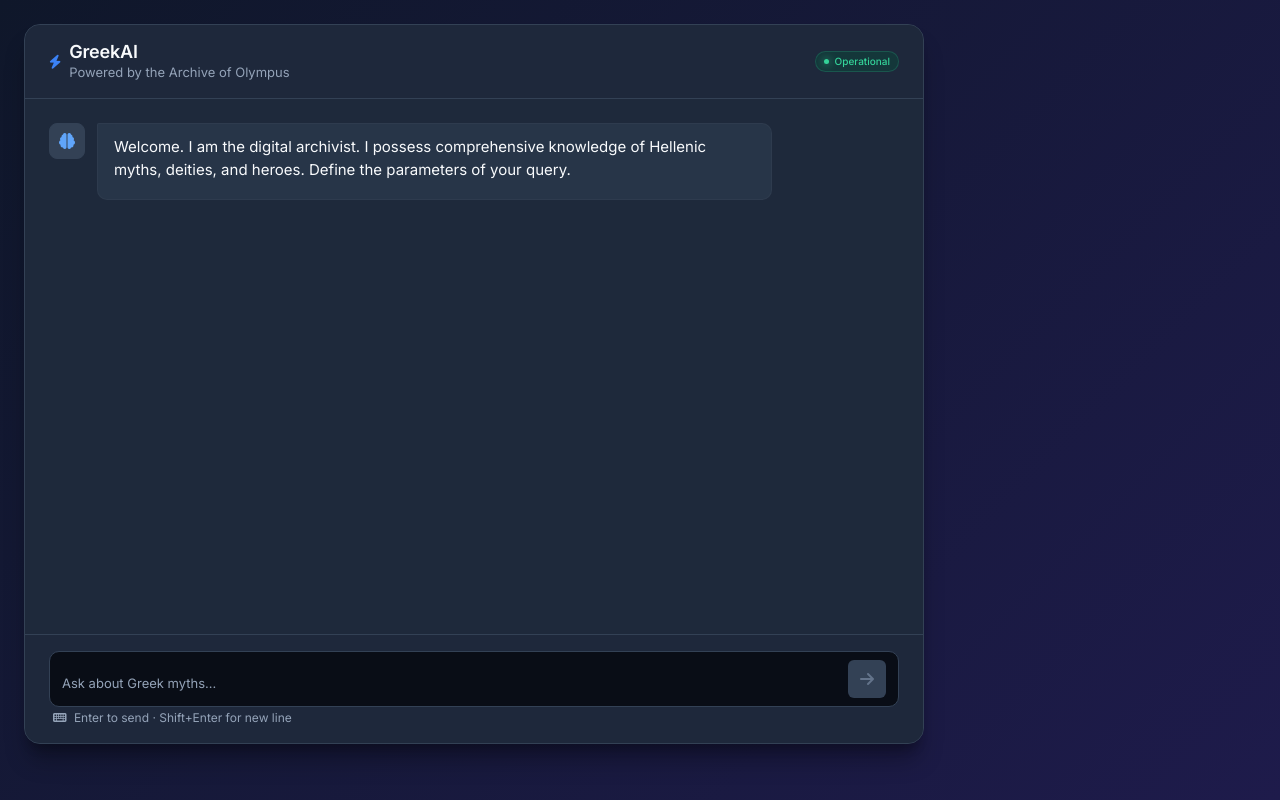
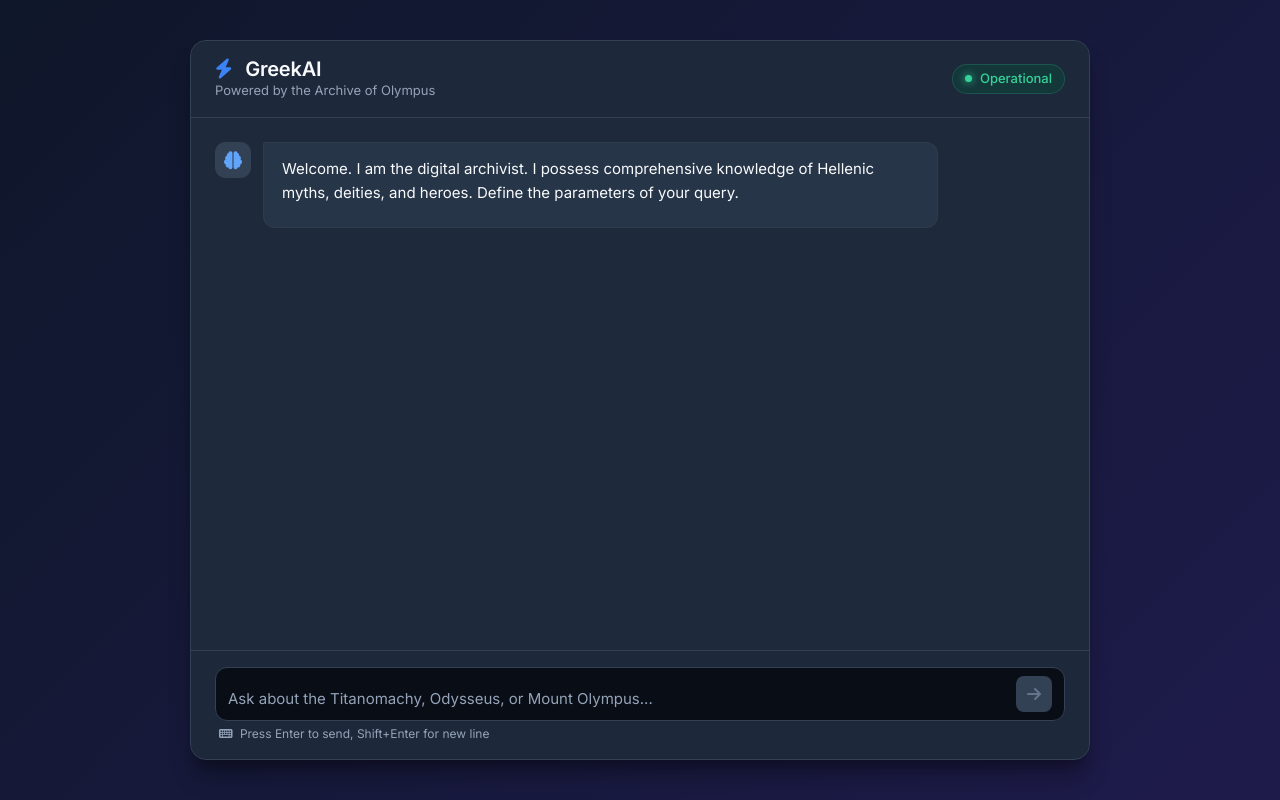
Before and after one commit to lolrew/greekai-chatbot, a Flask app: page / in a window 1280 px wide. Run offline with Flask 3, Linux system fonts and the light colour scheme.

Commit message:
backtrack

```diff
--- a/templates/index.html
+++ b/templates/index.html
@@ -2,17 +2,11 @@
 <html lang="en">
   <head>
     <meta charset="UTF-8" />
-    <meta
-      name="viewport"
-      content="width=device-width, initial-scale=1.0, maximum-scale=1.0, user-scalable=no"
-    />
+    <meta name="viewport" content="width=device-width, initial-scale=1.0" />
     <title>GreekAI | Enterprise AI</title>
 
     <!-- Bootstrap 5 -->
-    <link
-      href="https://cdn.jsdelivr.net/npm/bootstrap@5.3.0/dist/css/bootstrap.min.css"
-      rel="stylesheet"
-    />
+    <link href="https://cdn.jsdelivr.net/npm/bootstrap@5.3.0/dist/css/bootstrap.min.css" rel="stylesheet">
 
     <!-- Google Fonts: Inter -->
     <link rel="preconnect" href="https://fonts.googleapis.com" />
@@ -23,10 +17,7 @@
     />
 
     <!-- Font Awesome -->
-    <link
-      rel="stylesheet"
-      href="https://cdnjs.cloudflare.com/ajax/libs/font-awesome/6.4.0/css/all.min.css"
-    />
+    <link rel="stylesheet" href="https://cdnjs.cloudflare.com/ajax/libs/font-awesome/6.4.0/css/all.min.css">
 
     <style>
       :root {
@@ -51,105 +42,88 @@
         padding: 0;
       }
 
-      html,
-      body {
-        height: 100%;
-        overflow: hidden;
-      }
-
       body {
         font-family: var(--font-family);
-        background: linear-gradient(
-          135deg,
-          var(--bg-app-1) 0%,
-          var(--bg-app-2) 100%
-        );
+        background: linear-gradient(135deg, var(--bg-app-1) 0%, var(--bg-app-2) 100%);
         color: var(--text-primary);
-        padding: 0;
+        height: 100vh;
+        display: flex;
+        justify-content: center;
+        align-items: center;
+        padding: 1.5rem;
         margin: 0;
-        height: 100vh;
-        height: 100dvh; /* Dynamic viewport height for mobile */
       }
 
       .app-layout {
         width: 100%;
-        height: 100vh;
-        height: 100dvh;
+        max-width: 900px;
+        height: 90vh;
         background-color: var(--bg-chat);
-        border: none;
-        border-radius: 0;
-        box-shadow: none;
+        border: 1px solid var(--border-color);
+        border-radius: 16px;
+        box-shadow: 0 20px 25px -5px rgba(0, 0, 0, 0.3), 0 10px 10px -5px rgba(0, 0, 0, 0.2);
         overflow: hidden;
         display: flex;
         flex-direction: column;
-        max-width: 100%;
       }
 
-      /* Header - Compact for Mobile */
+      /* Header */
       .app-header {
         background-color: rgba(30, 41, 59, 0.7);
         border-bottom: 1px solid var(--border-color);
-        padding: 0.5rem 0.75rem;
+        padding: 1rem 1.5rem;
         flex-shrink: 0;
-        min-height: 52px;
       }
 
       .header-title {
-        font-size: 1rem;
+        font-size: 1.25rem;
         font-weight: 600;
         color: var(--text-primary);
         letter-spacing: -0.01em;
-        margin: 0;
-      }
-
-      .header-title i {
-        font-size: 0.875rem;
       }
 
       .header-subtitle {
-        font-size: 0.625rem;
+        font-size: 0.813rem;
         color: var(--text-secondary);
         margin: 0;
-        display: none; /* Hidden on mobile to save space */
       }
 
       .status-indicator {
         display: inline-flex;
         align-items: center;
-        gap: 0.35rem;
-        font-size: 0.625rem;
+        gap: 0.5rem;
+        font-size: 0.813rem;
         color: #34d399;
         background-color: rgba(6, 78, 59, 0.4);
         border: 1px solid rgba(52, 211, 153, 0.2);
-        padding: 0.15rem 0.5rem;
+        padding: 0.25rem 0.75rem;
         border-radius: 9999px;
         font-weight: 500;
       }
 
       .status-dot {
-        height: 5px;
-        width: 5px;
+        height: 7px;
+        width: 7px;
         background-color: #34d399;
         border-radius: 50%;
         display: inline-block;
         box-shadow: 0 0 8px #34d399;
       }
 
-      /* Chat Messages - Takes remaining space */
+      /* Chat Messages */
       .chat-messages {
         flex: 1;
         overflow-y: auto;
-        padding: 0.75rem;
+        padding: 1.5rem;
         display: flex;
         flex-direction: column;
-        gap: 0.75rem;
+        gap: 1rem;
         scroll-behavior: smooth;
         background-color: var(--bg-chat);
-        min-height: 0; /* Prevents flex overflow */
       }
 
       .chat-messages::-webkit-scrollbar {
-        width: 4px;
+        width: 6px;
       }
       .chat-messages::-webkit-scrollbar-track {
         background: var(--bg-chat);
@@ -188,16 +156,16 @@
         flex-direction: row-reverse;
       }
 
-      /* Avatar - Smaller on Mobile */
+      /* Avatar */
       .avatar {
-        height: 28px;
-        width: 28px;
-        border-radius: 8px;
+        height: 36px;
+        width: 36px;
+        border-radius: 10px;
         display: flex;
         align-items: center;
         justify-content: center;
         flex-shrink: 0;
-        font-size: 0.75rem;
+        font-size: 1.125rem;
       }
 
       .message-wrapper.system .avatar {
@@ -211,12 +179,12 @@
         color: white;
       }
 
-      /* Bubble - Compact */
+      /* Bubble - Enhanced for Markdown */
       .bubble {
-        padding: 0.5rem 0.75rem;
-        border-radius: 10px;
-        font-size: 0.813rem;
-        line-height: 1.5;
+        padding: 0.875rem 1.125rem;
+        border-radius: 12px;
+        font-size: 0.938rem;
+        line-height: 1.6;
         word-wrap: break-word;
         flex: 1;
         min-width: 0;
@@ -235,46 +203,31 @@
         border-top-right-radius: 2px;
       }
 
-      /* Markdown Styling - Compact */
-      .bubble h1,
-      .bubble h2,
-      .bubble h3,
-      .bubble h4,
-      .bubble h5,
-      .bubble h6 {
-        margin-top: 0.5rem;
-        margin-bottom: 0.25rem;
+      /* Markdown Styling */
+      .bubble h1, .bubble h2, .bubble h3, .bubble h4, .bubble h5, .bubble h6 {
+        margin-top: 0.75rem;
+        margin-bottom: 0.5rem;
         font-weight: 600;
         line-height: 1.3;
       }
 
-      .bubble h1 {
-        font-size: 1.25rem;
-      }
-      .bubble h2 {
-        font-size: 1.1rem;
-      }
-      .bubble h3 {
-        font-size: 0.95rem;
-        color: #60a5fa;
-      }
-      .bubble h4 {
-        font-size: 0.875rem;
-      }
+      .bubble h1 { font-size: 1.5rem; }
+      .bubble h2 { font-size: 1.25rem; }
+      .bubble h3 { font-size: 1.1rem; color: #60a5fa; }
+      .bubble h4 { font-size: 1rem; }
 
       .bubble p {
-        margin-bottom: 0.35rem;
+        margin-bottom: 0.5rem;
         margin-top: 0;
       }
 
-      .bubble ul,
-      .bubble ol {
-        padding-left: 1.25rem;
-        margin-bottom: 0.35rem;
+      .bubble ul, .bubble ol {
+        padding-left: 1.5rem;
+        margin-bottom: 0.5rem;
       }
 
       .bubble li {
-        margin-bottom: 0.15rem;
+        margin-bottom: 0.25rem;
       }
 
       .bubble strong {
@@ -404,17 +344,15 @@
         gap: 0.5rem;
         background-color: var(--bg-surface);
         border: 1px solid var(--border-color);
-        border-radius: 10px;
-        padding: 0.35rem 0.5rem;
-        transition:
-          border-color 0.2s,
-          box-shadow 0.2s;
+        border-radius: 12px;
+        padding: 0.5rem 0.75rem;
+        transition: border-color 0.2s, box-shadow 0.2s;
         align-items: flex-end;
       }
 
       .input-group-custom:focus-within {
         border-color: var(--brand-color);
-        box-shadow: 0 0 0 2px rgba(59, 130, 246, 0.15);
+        box-shadow: 0 0 0 3px rgba(59, 130, 246, 0.15);
       }
 
       .input-group-custom textarea {
@@ -422,34 +360,31 @@
         border: none;
         background: transparent;
         font-family: var(--font-family);
-        font-size: 0.875rem;
+        font-size: 0.938rem;
         color: var(--text-primary);
         resize: none;
-        max-height: 80px;
+        max-height: 120px;
         outline: none;
-        line-height: 1.4;
+        line-height: 1.5;
         padding: 0;
-        min-height: 20px;
+        min-height: 24px;
       }
 
       .input-group-custom textarea::placeholder {
         color: var(--text-secondary);
-        font-size: 0.813rem;
       }
 
       .send-btn {
         background-color: var(--brand-color);
         color: white;
         border: none;
-        border-radius: 6px;
-        padding: 0.35rem;
+        border-radius: 8px;
+        padding: 0.5rem 0.75rem;
         cursor: pointer;
-        transition:
-          background-color 0.2s,
-          opacity 0.2s;
+        transition: background-color 0.2s, opacity 0.2s;
         flex-shrink: 0;
-        height: 32px;
-        width: 32px;
+        height: 36px;
+        width: 36px;
         display: flex;
         align-items: center;
         justify-content: center;
@@ -466,162 +401,41 @@
       }
 
       .send-btn i {
-        font-size: 0.813rem;
+        font-size: 1rem;
       }
 
       .input-hint {
-        font-size: 0.563rem;
+        font-size: 0.75rem;
         color: var(--text-secondary);
-        padding: 0.15rem 0.25rem 0;
-        text-align: center;
+        padding: 0.25rem 0.25rem 0;
       }
 
-      /* Desktop Improvements */
-      @media (min-width: 768px) {
+      /* Responsive */
+      @media (max-width: 768px) {
         body {
-          padding: 1.5rem;
+          padding: 0;
         }
 
         .app-layout {
-          height: 90vh;
-          max-width: 900px;
-          border: 1px solid var(--border-color);
-          border-radius: 16px;
-          box-shadow:
-            0 20px 25px -5px rgba(0, 0, 0, 0.3),
-            0 10px 10px -5px rgba(0, 0, 0, 0.2);
+          height: 100vh;
+          border-radius: 0;
+          max-width: 100%;
+        }
+
+        .message-wrapper {
+          max-width: 90%;
         }
 
         .app-header {
-          padding: 1rem 1.5rem;
-          min-height: auto;
-        }
-
-        .header-title {
-          font-size: 1.125rem;
-        }
-
-        .header-subtitle {
-          display: block;
-          font-size: 0.813rem;
+          padding: 0.75rem 1rem;
         }
 
         .chat-messages {
-          padding: 1.5rem;
-        }
-
-        .message-wrapper {
-          max-width: 85%;
-          gap: 0.75rem;
-        }
-
-        .avatar {
-          height: 36px;
-          width: 36px;
-          font-size: 1rem;
-        }
-
-        .bubble {
-          padding: 0.75rem 1rem;
-          font-size: 0.938rem;
+          padding: 1rem;
         }
 
         .chat-input-area {
-          padding: 1rem 1.5rem;
-        }
-
-        .input-group-custom {
-          padding: 0.5rem 0.75rem;
-        }
-
-        .input-group-custom textarea {
-          font-size: 0.938rem;
-          max-height: 120px;
-          min-height: 24px;
-        }
-
-        .send-btn {
-          height: 38px;
-          width: 38px;
-        }
-
-        .send-btn i {
-          font-size: 1rem;
-        }
-
-        .input-hint {
-          font-size: 0.75rem;
-          text-align: left;
-        }
-
-        .typing-indicator {
-          margin-left: 3.25rem;
-        }
-      }
-
-      /* Extra small devices */
-      @media (max-width: 380px) {
-        .app-header {
-          padding: 0.35rem 0.5rem;
-          min-height: 44px;
-        }
-
-        .header-title {
-          font-size: 0.875rem;
-        }
-
-        .status-indicator {
-          font-size: 0.5rem;
-          padding: 0.1rem 0.35rem;
-        }
-
-        .chat-messages {
-          padding: 0.5rem;
-          gap: 0.5rem;
-        }
-
-        .message-wrapper {
-          max-width: 95%;
-          gap: 0.35rem;
-        }
-
-        .avatar {
-          height: 24px;
-          width: 24px;
-          font-size: 0.625rem;
-        }
-
-        .bubble {
-          padding: 0.35rem 0.5rem;
-          font-size: 0.75rem;
-        }
-
-        .chat-input-area {
-          padding: 0.35rem 0.5rem;
-        }
-
-        .input-group-custom {
-          padding: 0.25rem 0.35rem;
-          border-radius: 8px;
-        }
-
-        .input-group-custom textarea {
-          font-size: 0.813rem;
-          min-height: 18px;
-        }
-
-        .send-btn {
-          height: 28px;
-          width: 28px;
-        }
-
-        .send-btn i {
-          font-size: 0.688rem;
-        }
-
-        .typing-indicator {
-          font-size: 0.688rem;
-          margin-left: 2rem;
+          padding: 0.75rem 1rem;
         }
       }
     </style>
@@ -630,20 +444,17 @@
     <div class="app-layout">
       <!-- Header -->
       <header class="app-header">
-        <div class="d-flex align-items-center justify-content-between">
-          <div class="d-flex align-items-center gap-2">
-            <i
-              class="fas fa-bolt"
-              style="color: var(--brand-color); font-size: 0.875rem"
-            ></i>
-            <div>
-              <h1 class="header-title">GreekAI</h1>
-              <p class="header-subtitle">Powered by the Archive of Olympus</p>
-            </div>
+        <div class="d-flex align-items-center justify-content-between flex-wrap gap-2">
+          <div>
+            <h1 class="header-title mb-0">
+              <i class="fas fa-bolt me-2" style="color: var(--brand-color);"></i>
+              GreekAI
+            </h1>
+            <p class="header-subtitle">Powered by the Archive of Olympus</p>
           </div>
           <div class="status-indicator">
             <span class="status-dot"></span>
-            <span class="d-none d-sm-inline">Operational</span>
+            Operational
           </div>
         </div>
       </header>
@@ -674,7 +481,7 @@
         <div class="input-group-custom">
           <textarea
             id="userInput"
-            placeholder="Ask about Greek myths..."
+            placeholder="Ask about the Titanomachy, Odysseus, or Mount Olympus..."
             rows="1"
           ></textarea>
           <button
@@ -689,22 +496,22 @@
         </div>
         <div class="input-hint">
           <i class="fas fa-keyboard me-1"></i>
-          Enter to send · Shift+Enter for new line
+          Press Enter to send, Shift+Enter for new line
         </div>
       </div>
     </div>
 
     <script>
-      const chatMessages = document.getElementById("chatMessages");
-      const userInput = document.getElementById("userInput");
-      const sendBtn = document.getElementById("sendBtn");
-      const typingIndicator = document.getElementById("typingIndicator");
+      const chatMessages = document.getElementById('chatMessages');
+      const userInput = document.getElementById('userInput');
+      const sendBtn = document.getElementById('sendBtn');
+      const typingIndicator = document.getElementById('typingIndicator');
       let isSending = false;
 
       // Auto-resize textarea
       function autoResize() {
-        userInput.style.height = "auto";
-        userInput.style.height = Math.min(userInput.scrollHeight, 80) + "px";
+        userInput.style.height = 'auto';
+        userInput.style.height = Math.min(userInput.scrollHeight, 120) + 'px';
       }
 
       // Toggle send button state
@@ -838,21 +642,7 @@
       toggleButtonState();
 
       // Handle window resize for textarea
-      window.addEventListener("resize", autoResize);
-
-      // Prevent zoom on double tap (iOS)
-      let lastTouchEnd = 0;
-      document.addEventListener(
-        "touchend",
-        function (e) {
-          const now = Date.now();
-          if (now - lastTouchEnd <= 300) {
-            e.preventDefault();
-          }
-          lastTouchEnd = now;
-        },
-        false,
-      );
+      window.addEventListener('resize', autoResize);
     </script>
 
     <!-- Bootstrap JS -->
```
Also changed, not shown: other parts of templates/index.html (+57 -83 lines).
